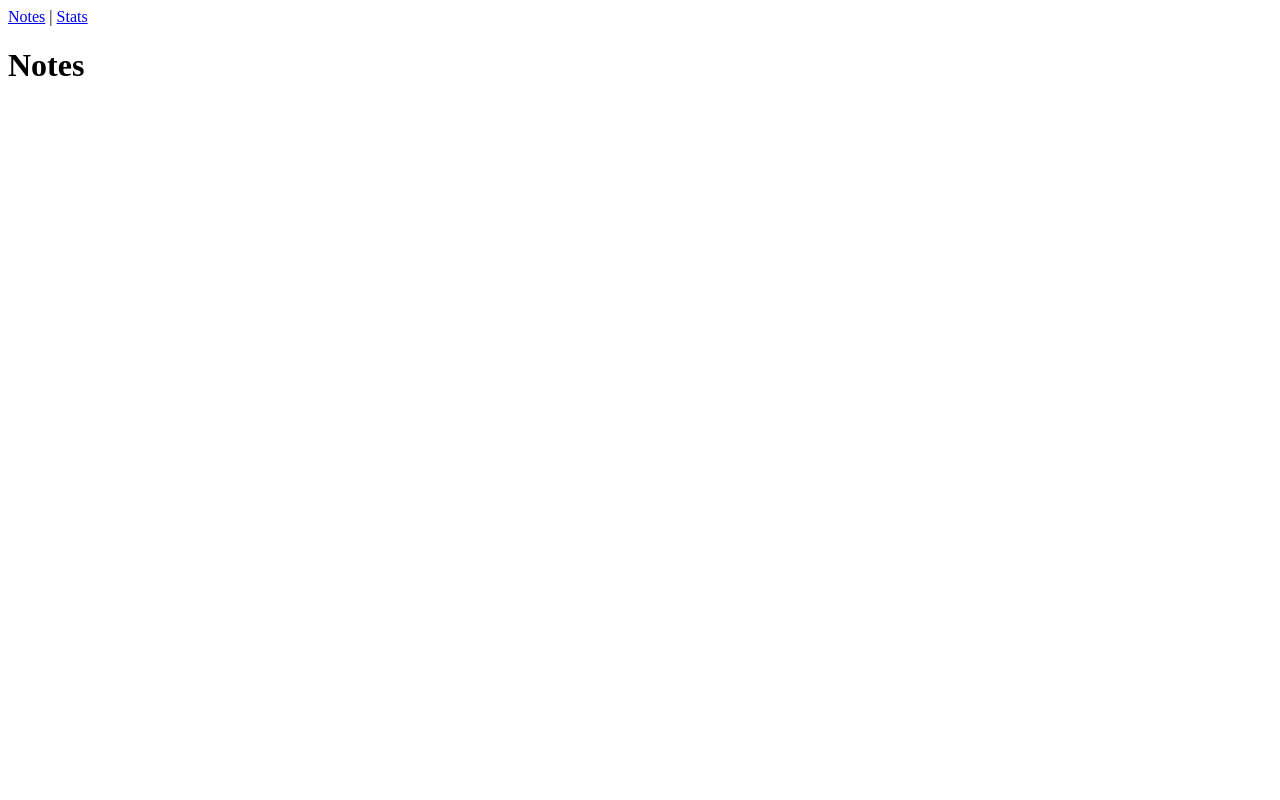
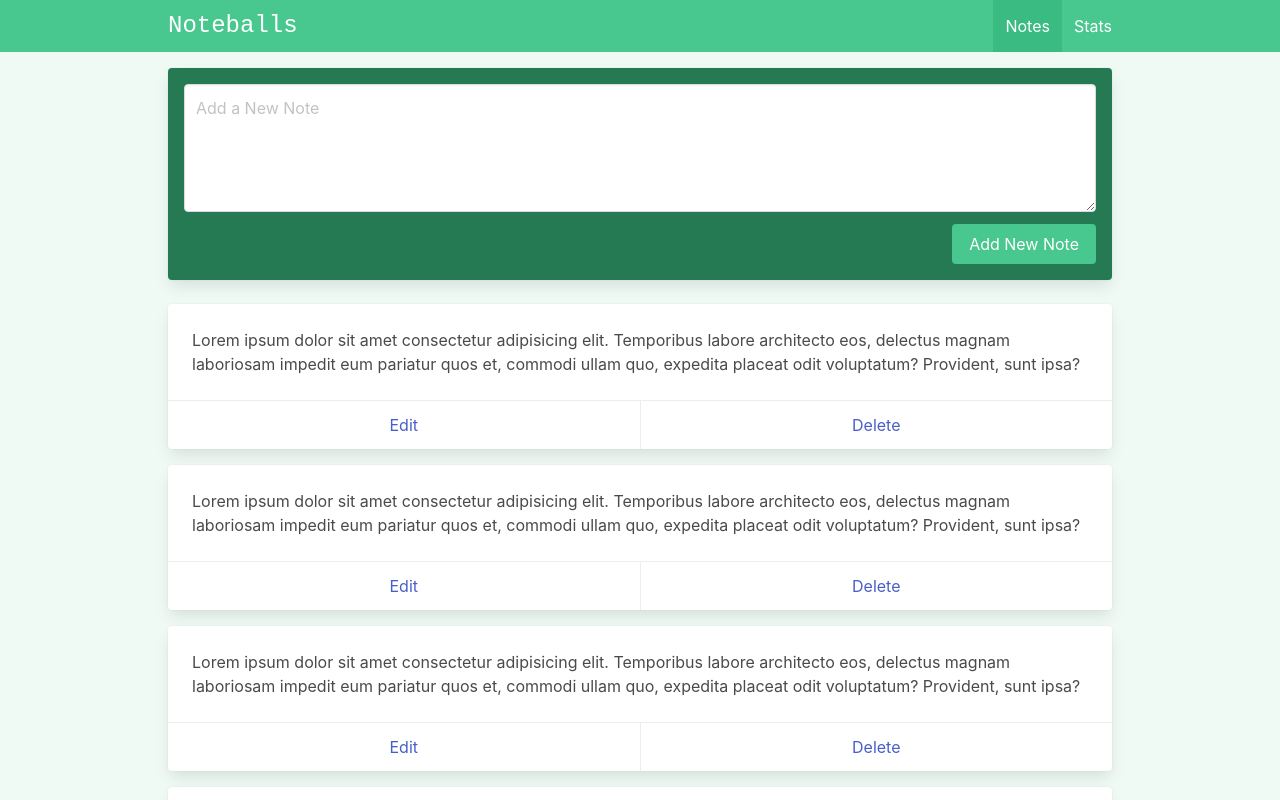
Before and after one commit to erwinmacaraig/vue-composition-api-noteballs-js, a Vue app: page / in a window 1280 px wide. Shown: the top 800 px of the page. Built offline with nearby package versions, Linux system fonts and the light colour scheme.

Commit message:
implemented design

```diff
--- a/index.html
+++ b/index.html
@@ -1,5 +1,5 @@
 <!DOCTYPE html>
-<html lang="en">
+<html lang="en" class="has-background-success-light">
 
 <head>
   <meta charset="UTF-8" />
--- a/package.json
+++ b/package.json
@@ -8,6 +8,7 @@
     "lint": "eslint . --ext .vue,.js,.jsx,.cjs,.mjs --fix --ignore-path .gitignore"
   },
   "dependencies": {
+    "bulma": "^0.9.4",
     "vue": "^3.2.36",
     "vue-router": "^4.0.15"
   },
--- a/src/App.vue
+++ b/src/App.vue
@@ -1,14 +1,19 @@
 <script setup>
+import NavBar from '@/components/Layout/NavBar.vue'
 
 </script>
 
 <template>
-  <RouterLink to="/">Notes</RouterLink> |
-  <RouterLink to="/stats">Stats</RouterLink>
+  <!-- <RouterLink to="/" class="button">Notes</RouterLink> |
+  <RouterLink to="/stats" class="button">Stats</RouterLink> -->
+  <NavBar />
+  <div class="container is-max-desktop px-2 py-4">
+    <RouterView />
+  </div>
 
-  <RouterView />
 </template>
 
 <style>
+@import 'bulma/css/bulma.min.css'
 
 </style>
--- /dev/null
+++ b/src/components/Layout/NavBar.vue
@@ -0,0 +1,69 @@
+<template>
+    <nav class="navbar is-success" aria-label="main navigation" role="navigation">
+        <div class="container is-max-desktop px-2">
+            <div class="navbar-brand">
+                <div class="navbar-item is-size-4 is-family-monospace">
+                    Noteballs
+                </div>
+
+                <a @click.prevent="showMobileNav =!showMobileNav" class="navbar-burger" :class="{ 'is-active': showMobileNav}" aria-expanded="false" aria-label="menu"
+                    data-target="navbarBasicExample" role="button">
+                    <span aria-hidden="true"></span>
+                    <span aria-hidden="true"></span>
+                    <span aria-hidden="true"></span>
+                </a>
+            </div>
+
+            <div id="navbarBasicExample" class="navbar-menu" :class="{ 'is-active': showMobileNav}">
+                <!-- <div class="navbar-start">
+                <div class="navbar-item has-dropdown is-hoverable">
+                    <a class="navbar-link">
+                        More
+                    </a>
+
+                    <div class="navbar-dropdown">
+                        <a class="navbar-item">
+                            About
+                        </a>
+                        <a class="navbar-item">
+                            Jobs
+                        </a>
+                        <a class="navbar-item">
+                            Contact
+                        </a>
+                        <hr class="navbar-divider">
+                        <a class="navbar-item">
+                            Report an issue
+                        </a>
+                    </div>
+                </div>
+            </div> -->
+
+                <div class="navbar-end">
+                    <RouterLink to="/" class="navbar-item" active-class="is-active">
+                        Notes
+                    </RouterLink>
+                    <RouterLink to="/stats" class="navbar-item" active-class="is-active">
+                        Stats
+                    </RouterLink>
+                </div>
+            </div>
+        </div>
+
+    </nav>
+</template>
+
+<script setup>
+import { ref } from 'vue'
+const showMobileNav = ref(false)
+</script>
+
+<style>
+@media (max-width:1023px){
+    .navbar-menu {
+        position: absolute;
+        left: 0;
+        width: 100%;
+    }
+}
+</style>
--- a/src/views/ViewNotes.vue
+++ b/src/views/ViewNotes.vue
@@ -1,5 +1,31 @@
 <template>
     <div class="notes">
-        <h1>Notes</h1>
+        <div class="card has-background-success-dark p-4 mb-5">
+            <div class="field">
+
+                <div class="control">
+                    <textarea class="textarea" placeholder="Add a New Note"></textarea>
+                </div>
+            </div>
+
+            <div class="field is-grouped is-grouped-right">
+                <div class="control">
+                    <button class="button is-link has-background-success">Add New Note</button>
+                </div>
+            </div>
+        </div>
+        <div class="card mb-4" v-for="i in 4">
+            <div class="card-content">
+                <div class="content">
+                    Lorem ipsum dolor sit amet consectetur adipisicing elit. Temporibus labore architecto eos, delectus
+                    magnam laboriosam impedit eum pariatur quos et, commodi ullam quo, expedita placeat odit voluptatum?
+                    Provident, sunt ipsa?
+                </div>
+            </div>
+            <footer class="card-footer">
+                <a href="#" class="card-footer-item">Edit</a>
+                <a href="#" class="card-footer-item">Delete</a>
+            </footer>
+        </div>
     </div>
 </template>
```
Also changed, not shown: .eslintrc.cjs (added), 2 other files (tests, documents, lock files or other folders).
